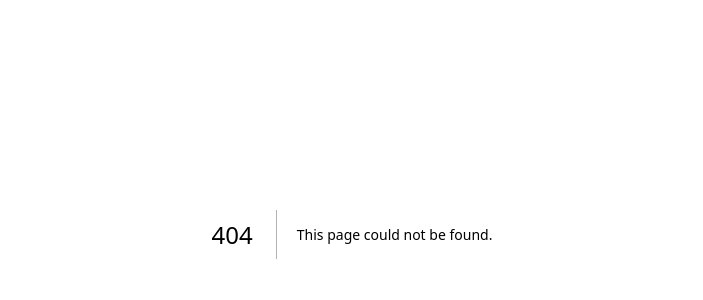
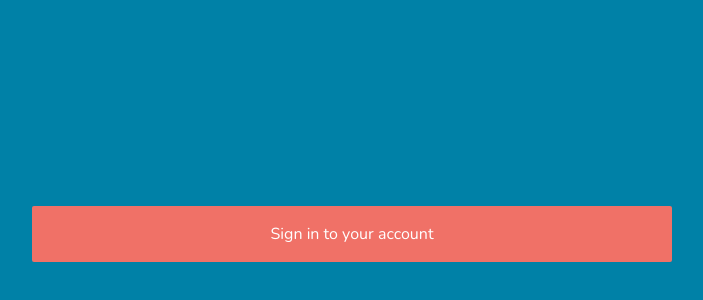
Before and after one commit to jkchisolm/pft-client, a Next.js app: page /signin in a window 1280 px wide. Before the commit this address had no page. Shown: the part 166-466 px from the top of the page, without its empty margins (288-991 px from the left). Built offline with nearby package versions, Linux system fonts and the light colour scheme.

Commit message:
feat: Add AuthLayout component and Sign In page

```diff
--- /dev/null
+++ b/src/app/(auth)/layout.tsx
@@ -0,0 +1,13 @@
+export default function AuthLayout({
+  children,
+}: {
+  children: React.ReactNode;
+}) {
+  return (
+    <div className="flex flex-col justify-center items-center w-screen h-screen bg-cerulean">
+      <div className="flex flex-col justify-start items-center bg-bittersweet text-white p-4 rounded-sm w-1/2">
+        {children}
+      </div>
+    </div>
+  );
+}
--- /dev/null
+++ b/src/app/(auth)/signin/page.tsx
@@ -0,0 +1,9 @@
+"use client";
+
+export default function Page() {
+  return (
+    <>
+      <h1>Sign in to your account</h1>
+    </>
+  );
+}
```
